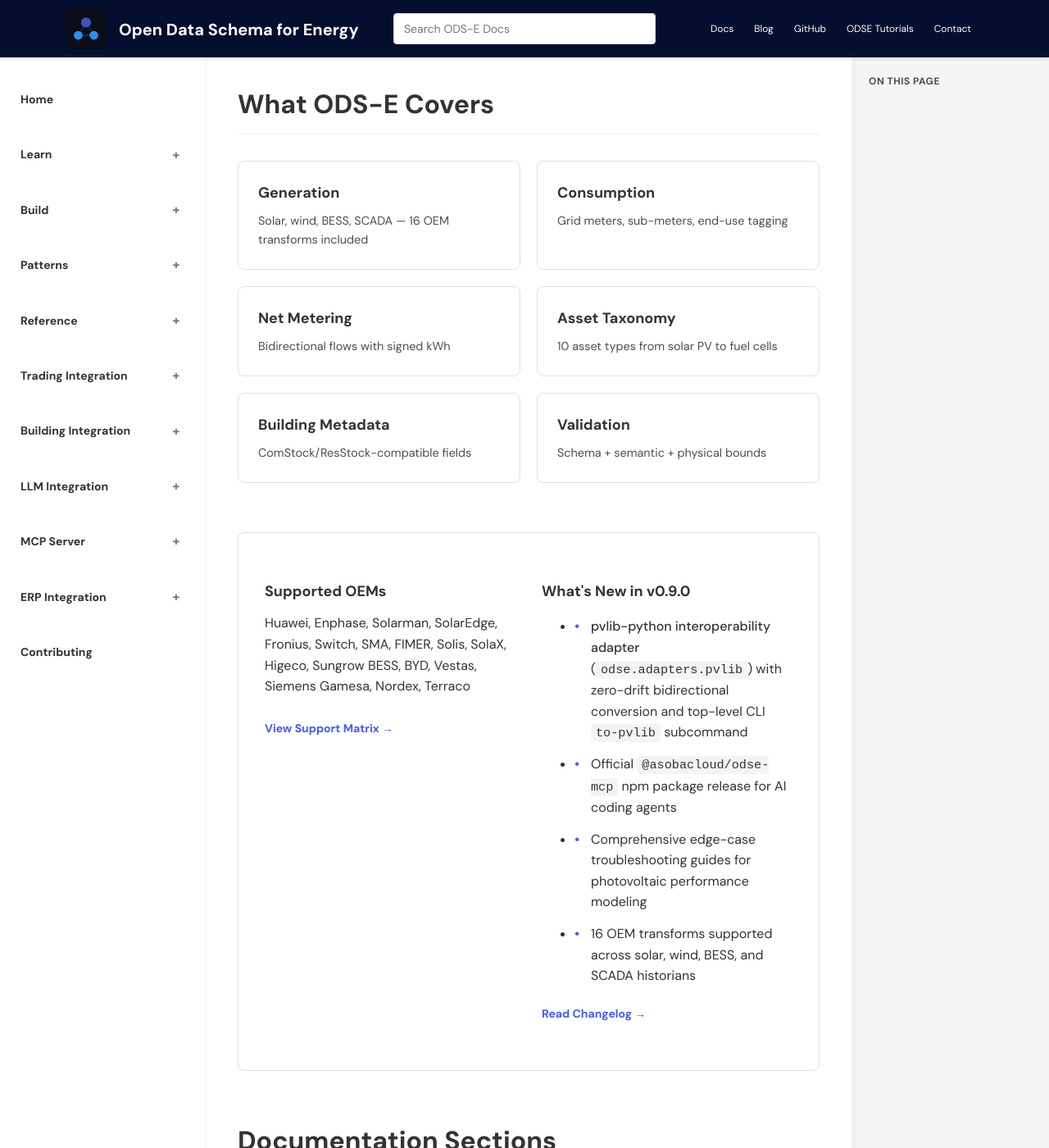
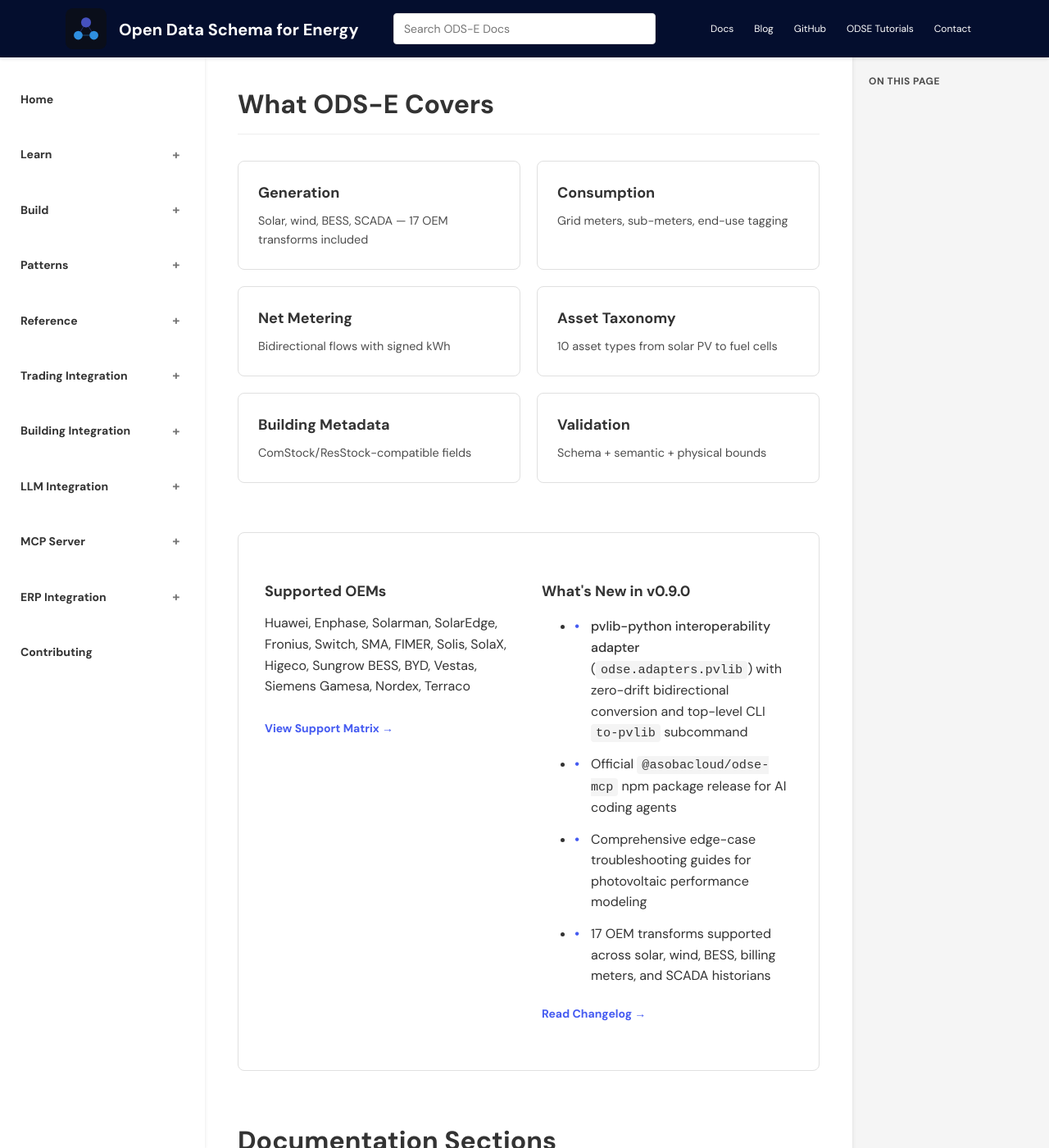
Before and after one commit to AsobaCloud/odse-docs, a Jekyll site: the page built from docs/index.md, in a window 1280 px wide and 1400 px high, scrolled down 2766 px. Shown: the whole window at 82% size. Built offline with Jekyll 4.4.1, drawn with Linux system fonts in a browser that asks for light colours; some of the changed text lies outside the part shown.

Commit message:
docs: main page + llms.txt reflect 17 OEM transforms (0.11.0)

```diff
--- a/docs/index.md
+++ b/docs/index.md
@@ -58,7 +58,7 @@ layout: default
       <div class="sdk-icon">&#x1F527;</div>
       <h3>Transform Specs</h3>
       <code class="sdk-install">transforms/*.yaml</code>
-      <p>16 OEM mappings</p>
+      <p>17 OEM mappings</p>
     </a>
   </div>
 </div>
@@ -153,7 +153,7 @@ print(result.is_valid)  # True</code></pre>
   <div class="product-categories-grid">
     <a href="/docs/schemas/energy-timeseries" class="product-category-card">
       <h4>Generation</h4>
-      <p>Solar, wind, BESS, SCADA &mdash; 16 OEM transforms included</p>
+      <p>Solar, wind, BESS, SCADA &mdash; 17 OEM transforms included</p>
     </a>
 
     <a href="/docs/schemas/energy-timeseries" class="product-category-card">
@@ -197,7 +197,7 @@ print(result.is_valid)  # True</code></pre>
       <li><strong>pvlib-python interoperability adapter</strong> (<code>odse.adapters.pvlib</code>) with zero-drift bidirectional conversion and top-level CLI <code>to-pvlib</code> subcommand</li>
       <li>Official <code>@asobacloud/odse-mcp</code> npm package release for AI coding agents</li>
       <li>Comprehensive edge-case troubleshooting guides for photovoltaic performance modeling</li>
-      <li>16 OEM transforms supported across solar, wind, BESS, and SCADA historians</li>
+      <li>17 OEM transforms supported across solar, wind, BESS, billing meters, and SCADA historians</li>
     </ul>
     <a href="https://github.com/AsobaCloud/odse/blob/main/CHANGELOG.md" class="whats-new-link">Read Changelog &rarr;</a>
   </div>
--- a/llms.txt
+++ b/llms.txt
@@ -13,7 +13,7 @@
 - [Data Engineer Integration Guide](https://opendataschema.energy/docs/guides/data-engineers): Pipeline patterns for ETL teams — SCADA to Parquet.
 - [CLI Walkthrough](https://opendataschema.energy/docs/guides/cli-walkthrough): Every odse CLI command with real examples.
 - [Transforms Overview](https://opendataschema.energy/docs/transforms/overview): How transforms normalize OEM data into ODS-E records.
-- [Supported OEMs](https://opendataschema.energy/docs/transforms/supported-oems): Support matrix for all 16 OEM connectors.
+- [Supported OEMs](https://opendataschema.energy/docs/transforms/supported-oems): Support matrix for all 17 OEM connectors.
 - [Validation Overview](https://opendataschema.energy/docs/validation/overview): Schema, semantic, and profile validation.
 
 ## Patterns
```
